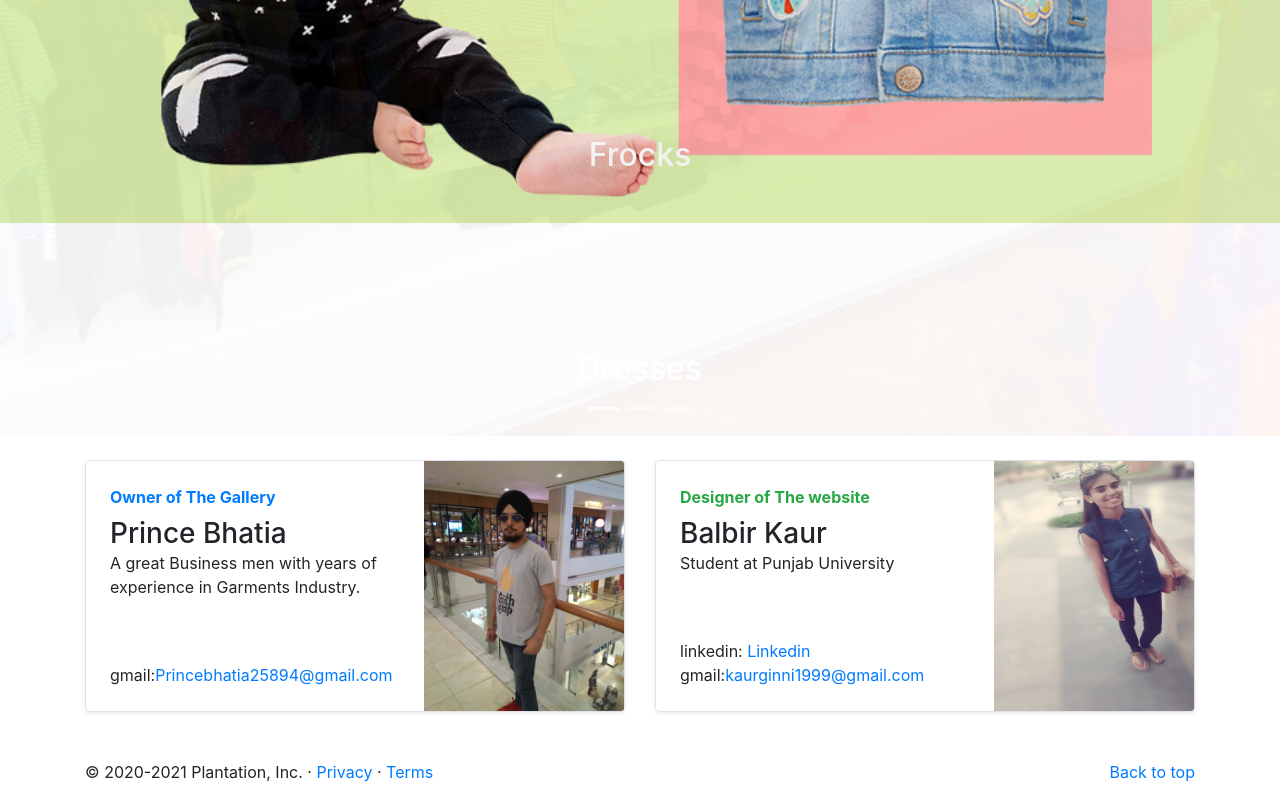
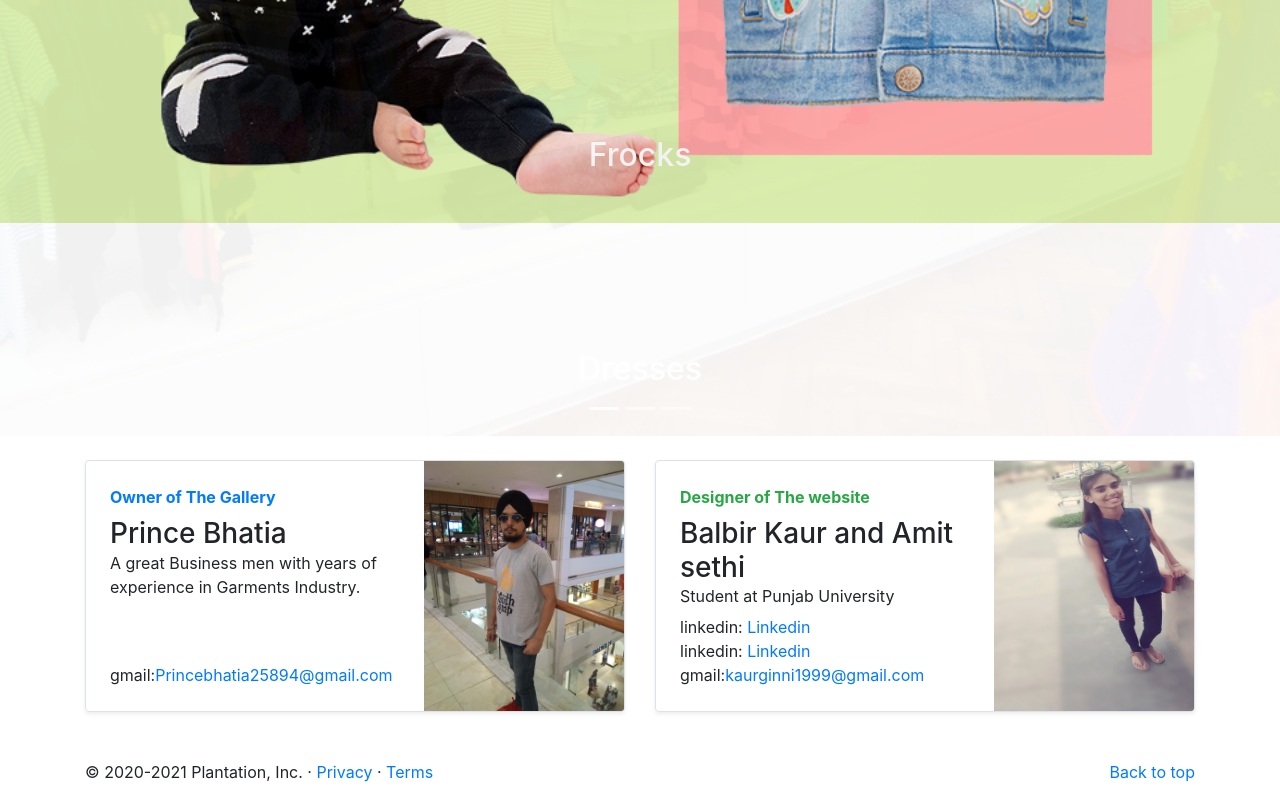
Before and after one commit to balbir450/kidsfashion, a plain HTML site: page about.html in a window 1280 px wide. Shown: the part 580-1380 px from the top of the page. Drawn offline with nearby package versions, Linux system fonts and the light colour scheme.

Commit message:
Update about.html

```diff
--- a/about.html
+++ b/about.html
@@ -156,9 +156,10 @@
           <div class="row no-gutters border rounded overflow-hidden flex-md-row mb-4 shadow-sm h-md-250 position-relative">
             <div class="col p-4 d-flex flex-column position-static">
               <strong class="d-inline-block mb-2 text-success">Designer of The website</strong>
-              <h3 class="mb-0">Balbir Kaur</h3>
+              <h3 class="mb-0">Balbir Kaur and Amit sethi </h3>
               <p class="mb-auto"> Student at Punjab University</p>
               <p class="mb-0"> linkedin: <a href="https://www.linkedin.com/in/balbir-kaur-48a41b185" target="_blank" class="href"> Linkedin</a> </p>
+                <p class="mb-0"> linkedin: <a href="https://www.linkedin.com/in/balbir-kaur-48a41b185" target="_blank" class="href"> Linkedin</a> </p>
               <p class="mb-0"> gmail:<a href="#" class="href">kaurginni1999@gmail.com</a> </p>
 
             </div>
```
